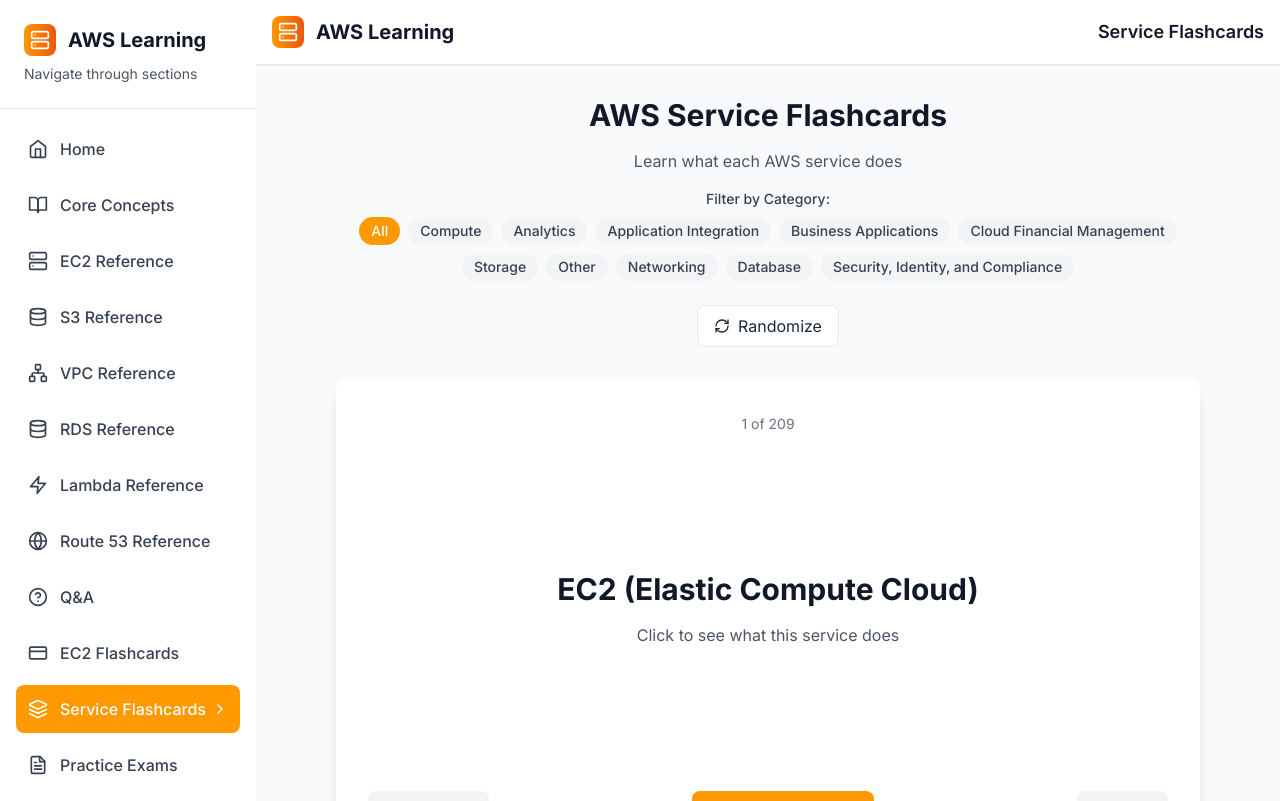
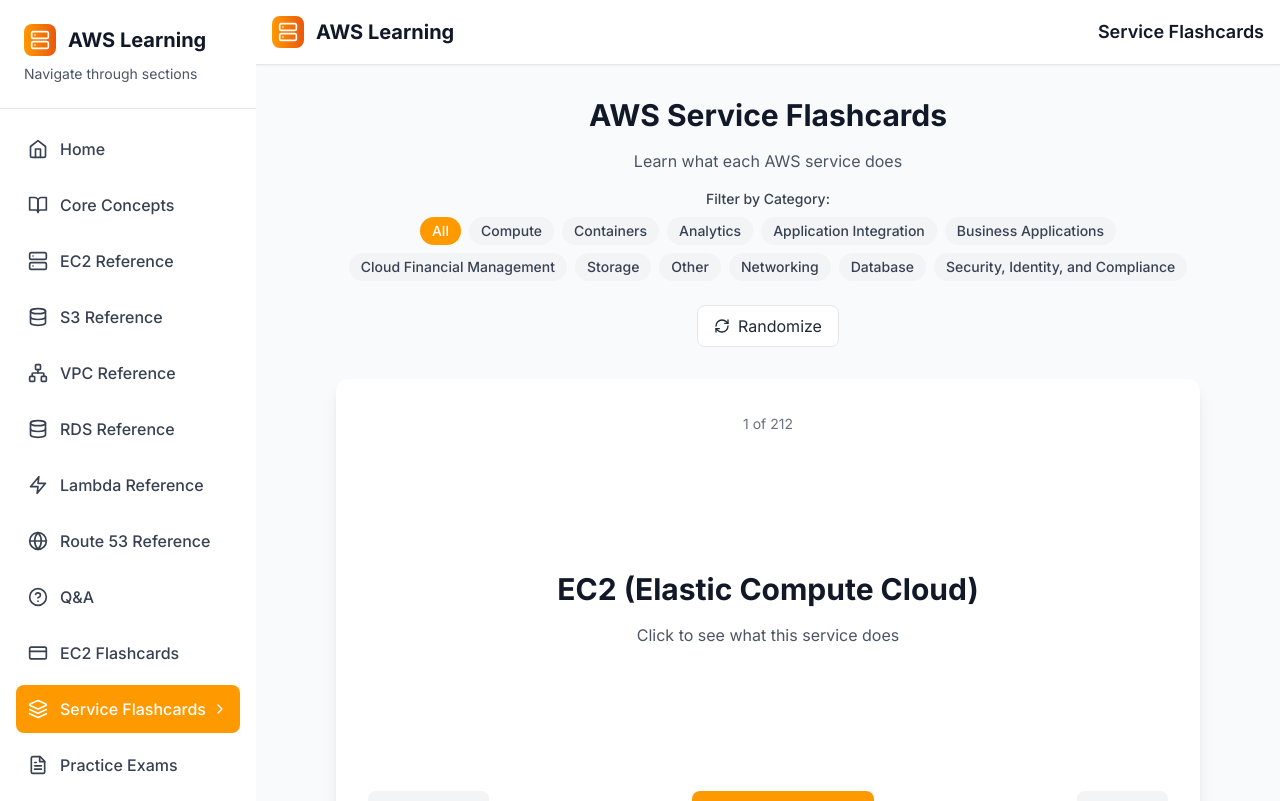
Before and after one commit to pythagoras-19/aws-sa-cert-prep, a Next.js app: page /service-flashcards in a window 1280 px wide. Shown: the top 801 px of the page. Built offline with nearby package versions, Linux system fonts and the light colour scheme.

Commit message:
Add Containers category with ECR, App2Container, and OpenShift services, move ECS and EKS to Containers

```diff
--- a/app/service-flashcards/page.tsx
+++ b/app/service-flashcards/page.tsx
@@ -20,13 +20,13 @@
   {
     id: 18,
     service: "ECS (Elastic Container Service)",
-    category: "Compute",
+    category: "Containers",
     description: "Fully managed container orchestration service. Supports Docker containers and allows you to easily run and scale containerized applications on AWS."
   },
   {
     id: 19,
     service: "EKS (Elastic Kubernetes Service)",
-    category: "Compute",
+    category: "Containers",
     description: "Fully managed Kubernetes service. Makes it easy to run Kubernetes on AWS without needing to install, operate, and maintain your own Kubernetes control plane."
   },
   {
@@ -1180,6 +1180,26 @@
     service: "AWS Firewall Manager",
     category: "Security, Identity, and Compliance",
     description: "Security management service. Centrally configures and manages firewall rules across your accounts and applications in AWS Organizations."
+  },
+
+  // Container Services
+  {
+    id: 146,
+    service: "Elastic Container Registry",
+    category: "Containers",
+    description: "Fully managed Docker container registry. Makes it easy for developers to store, manage, and deploy Docker container images."
+  },
+  {
+    id: 147,
+    service: "App2Container",
+    category: "Containers",
+    description: "Containerization service. Helps you migrate and modernize your .NET and Java applications into containers."
+  },
+  {
+    id: 148,
+    service: "Red Hat OpenShift Service on AWS",
+    category: "Containers",
+    description: "Managed OpenShift service. Provides a fully managed Red Hat OpenShift service on AWS, making it easy to run containerized applications."
   }
 ];
 
```
